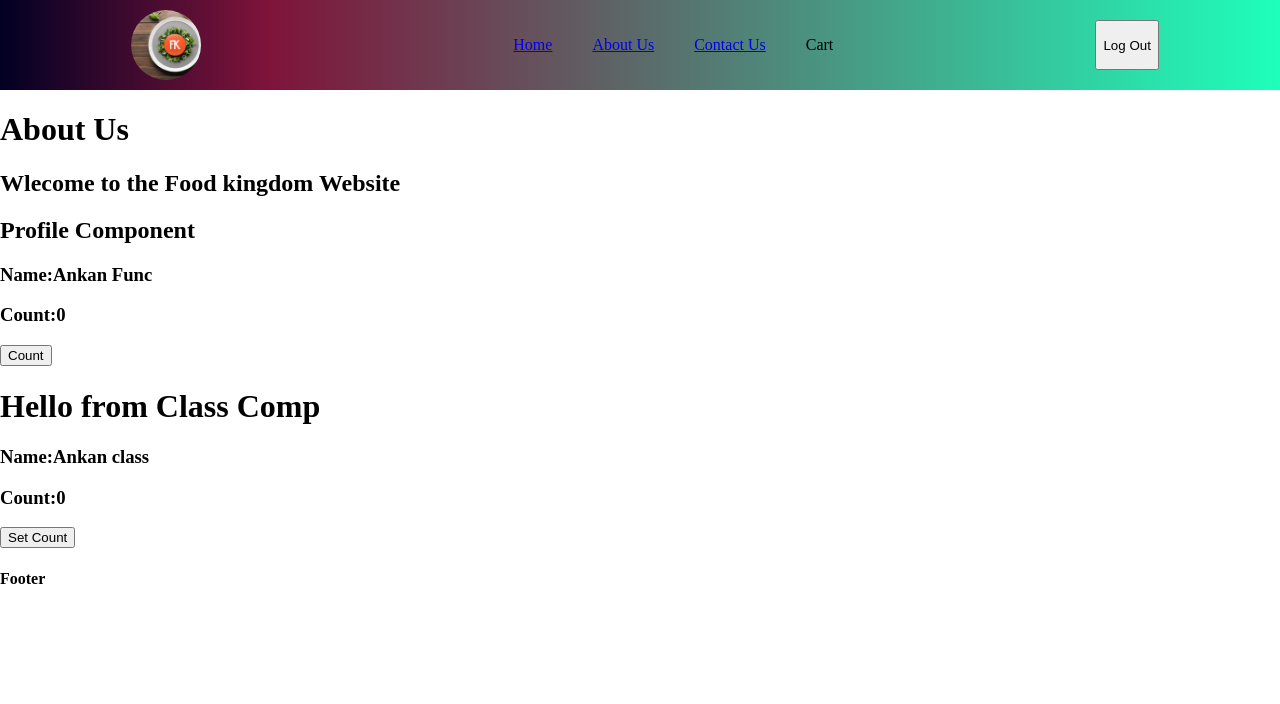
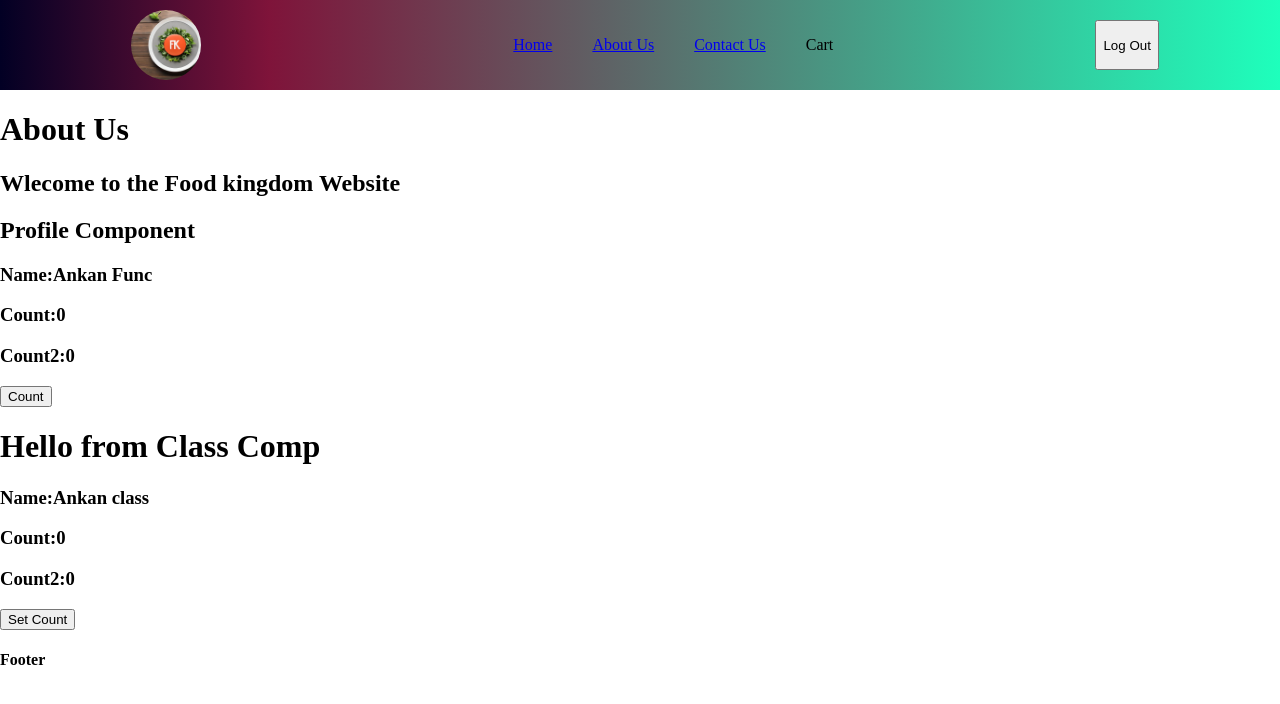
Before and after one commit to ankanmal/react-mastery, a React (Vite) app in the folder day3/reactcode/: page /about in a window 1280 px wide. Shown: the top 704 px of the page. Built offline with nearby package versions, Linux system fonts and the light colour scheme.

Commit message:
when there are multiple count in class comp

```diff
--- a/day3/reactcode/src/components/Profile.js
+++ b/day3/reactcode/src/components/Profile.js
@@ -2,12 +2,21 @@ import { useState } from "react";
 
 const Profile = (props) => {
   const [count, setCount] = useState(0);
+  const [count2, setCount2] = useState(0);
   return (
     <div>
       <h2>Profile Component</h2>
       <h3>Name:{props.name} </h3>
       <h3>Count:{count}</h3>
-      <button onClick={() => setCount(1)}>Count</button>
+      <h3>Count2:{count2}</h3>
+      <button
+        onClick={() => {
+          setCount(1);
+          setCount2(2);
+        }}
+      >
+        Count
+      </button>
     </div>
   );
 };
--- a/day3/reactcode/src/components/ProfileClass.js
+++ b/day3/reactcode/src/components/ProfileClass.js
@@ -16,10 +16,12 @@ class Profile extends React.Component {
         <h1>Hello from Class Comp</h1>
         <h3>Name:{this.props.name}</h3>
         <h3>Count:{this.state.count}</h3>
+        <h3>Count2:{this.state.count2}</h3>
         <button
           onClick={() => {
             this.setState({
               count: 1,
+              count2: 2,
             });
           }}
         >
```
